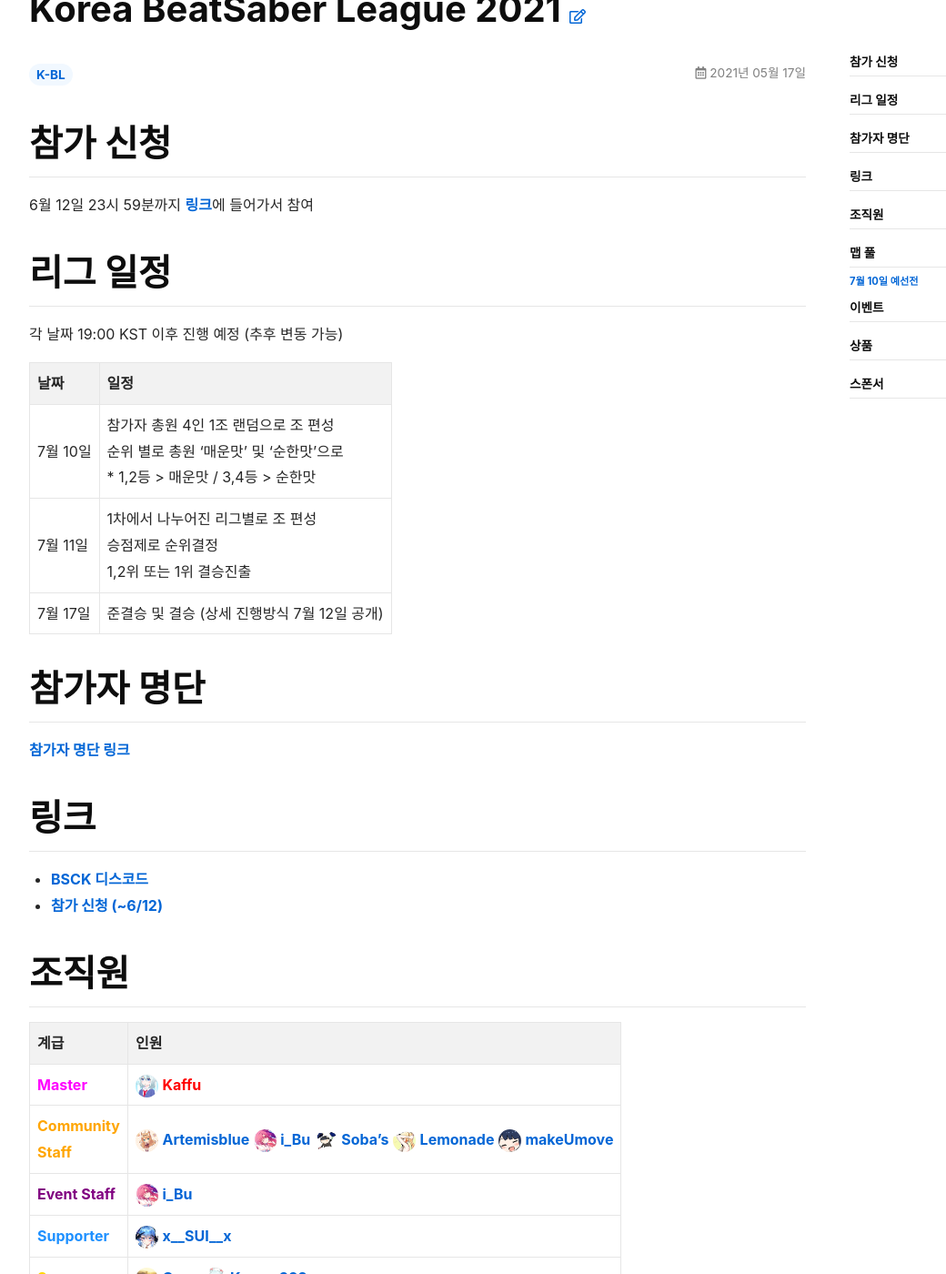
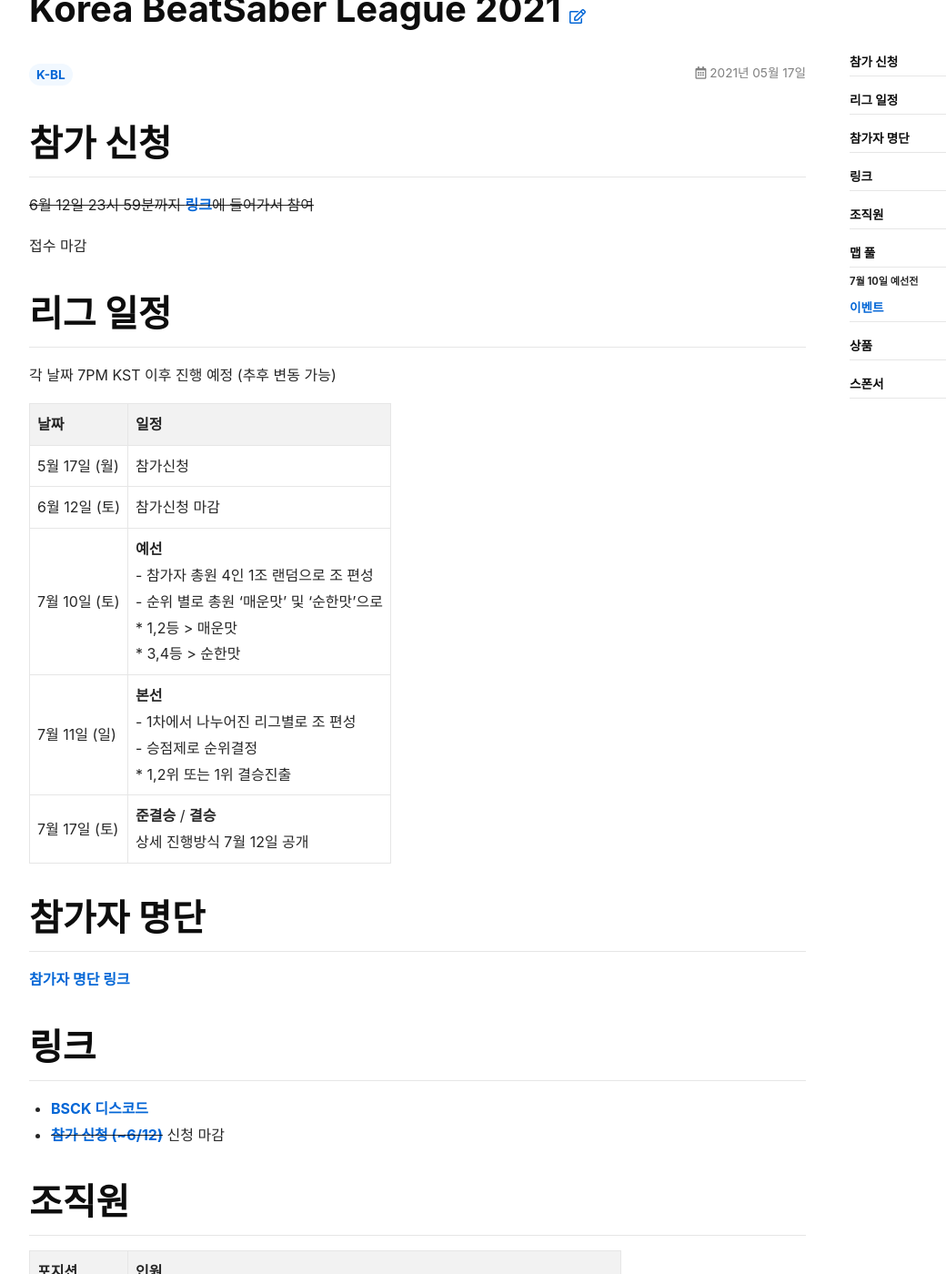
Before and after one commit to BSCKorea/bsckorea.github.io, a Jekyll site: the page built from _posts/2021-05-17-Korea-BeatSaber-League-2021.md, in a window 1280 px wide and 1400 px high, scrolled down 585 px. Shown: the whole window at 91% size, without its empty margins (71-1111 px from the left). Built offline with Jekyll 4.4.1, drawn with Linux system fonts in a browser that asks for light colours; nearby versions of some CDN libraries; some of the changed text lies outside the part shown.

Commit message:
update by end register

```diff
--- a/_posts/2021-05-17-Korea-BeatSaber-League-2021.md
+++ b/_posts/2021-05-17-Korea-BeatSaber-League-2021.md
@@ -9,17 +9,21 @@
 
 # 참가 신청
 
-6월 12일 23시 59분까지 [링크](https://forms.gle/z1Vq5rUUrXmH23dNA)에 들어가서 참여
+~~6월 12일 23시 59분까지 [링크](https://forms.gle/z1Vq5rUUrXmH23dNA)에 들어가서 참여~~
+
+접수 마감
 
 # 리그 일정
 
-각 날짜 19:00 KST 이후 진행 예정 (추후 변동 가능)
+각 날짜 7PM KST 이후 진행 예정 (추후 변동 가능)
 
 날짜 | 일정
 :---|:---
-7월 10일 | 참가자 총원 4인 1조 랜덤으로 조 편성<br>순위 별로 총원 '매운맛' 및 '순한맛'으로<br>* 1,2등 > 매운맛 / 3,4등 > 순한맛
-7월 11일 | 1차에서 나누어진 리그별로 조 편성<br>승점제로 순위결정<br>1,2위 또는 1위 결승진출
-7월 17일 | 준결승 및 결승 (상세 진행방식 7월 12일 공개)
+5월 17일 (월) | 참가신청
+6월 12일 (토) | 참가신청 마감
+7월 10일 (토) | **예선**<br>- 참가자 총원 4인 1조 랜덤으로 조 편성<br>- 순위 별로 총원 '매운맛' 및 '순한맛'으로<br>  * 1,2등 > 매운맛<br>  * 3,4등 > 순한맛
+7월 11일 (일) | **본선**<br>- 1차에서 나누어진 리그별로 조 편성<br>- 승점제로 순위결정<br>  * 1,2위 또는 1위 결승진출
+7월 17일 (토) | **준결승** / **결승**<br>상세 진행방식 7월 12일 공개
 
 # 참가자 명단
 
@@ -27,11 +31,11 @@
 
 # 링크
 - [BSCK 디스코드](https://discord.gg/SEFBZrG)
-- [참가 신청 (~6/12)](https://forms.gle/z1Vq5rUUrXmH23dNA)
+- ~~[참가 신청 (~6/12)](https://forms.gle/z1Vq5rUUrXmH23dNA)~~ 신청 마감
 
 # 조직원
 
-계급 | 인원
+포지션 | 인원
 :---|:---
 <span style="color:magenta"><b>Master</b></span> | ![](/img/kaffu.jpg){:height="25px" style="border-radius: 50%"} [<span style="color:red"><b>Kaffu</b></span>](https://discord.com/users/346708637315629057)
 <span style="color:Orange"><b>Community<br>Staff</b></span> | ![](/img/arte.jpg){:height="25px" style="border-radius: 50%"} [Artemisblue](https://discord.com/users/185254600679489538) ![](/img/i_bu.jpg){:height="25px" style="border-radius: 50%"} [i_Bu](https://discord.com/users/812653994799136778) ![](/img/soba.jpg){:height="25px" style="border-radius: 50%"} [Soba's](https://discord.com/users/292320888072830977) ![](/img/lemo.jpg){:height="25px" style="border-radius: 50%"} [Lemonade](https://discord.com/users/275218075916304386) ![](/img/mum.jpg){:height="25px" style="border-radius: 50%"} [makeUmove](https://discord.com/users/316174420467122177)
```
Also changed, not shown: other parts of _posts/2021-05-17-Korea-BeatSaber-League-2021.md (+8 -7 lines).
